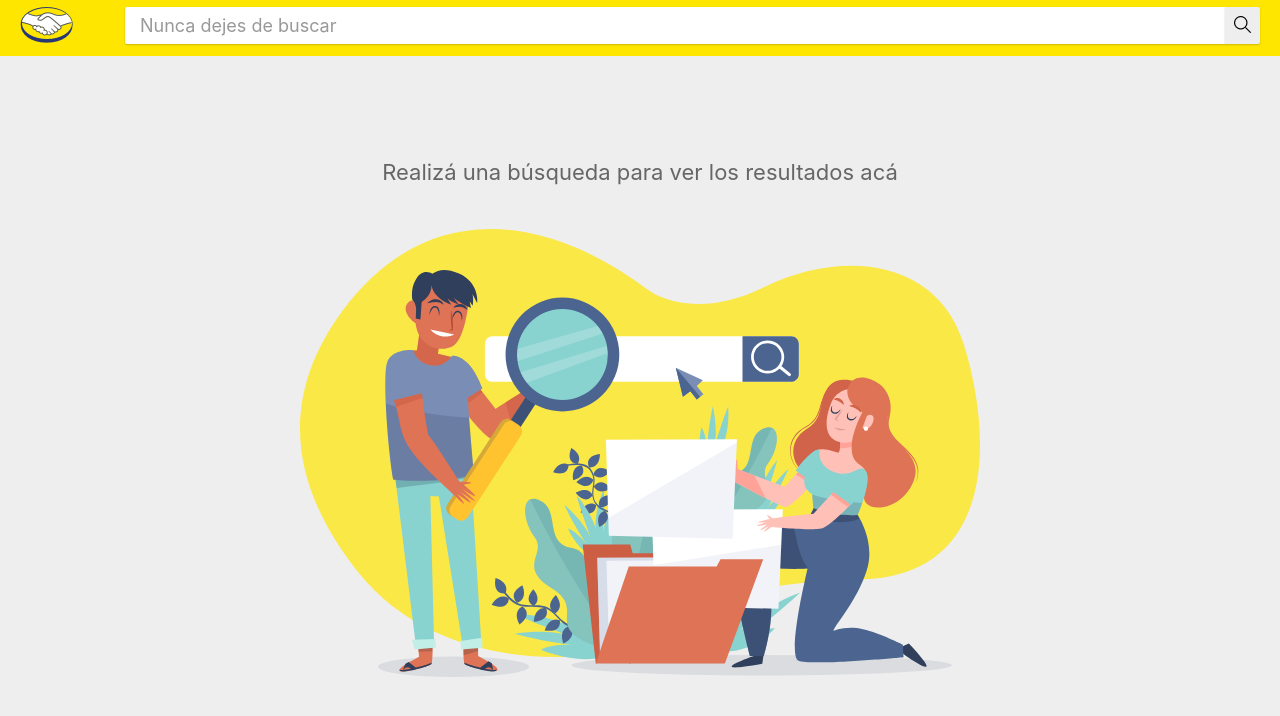
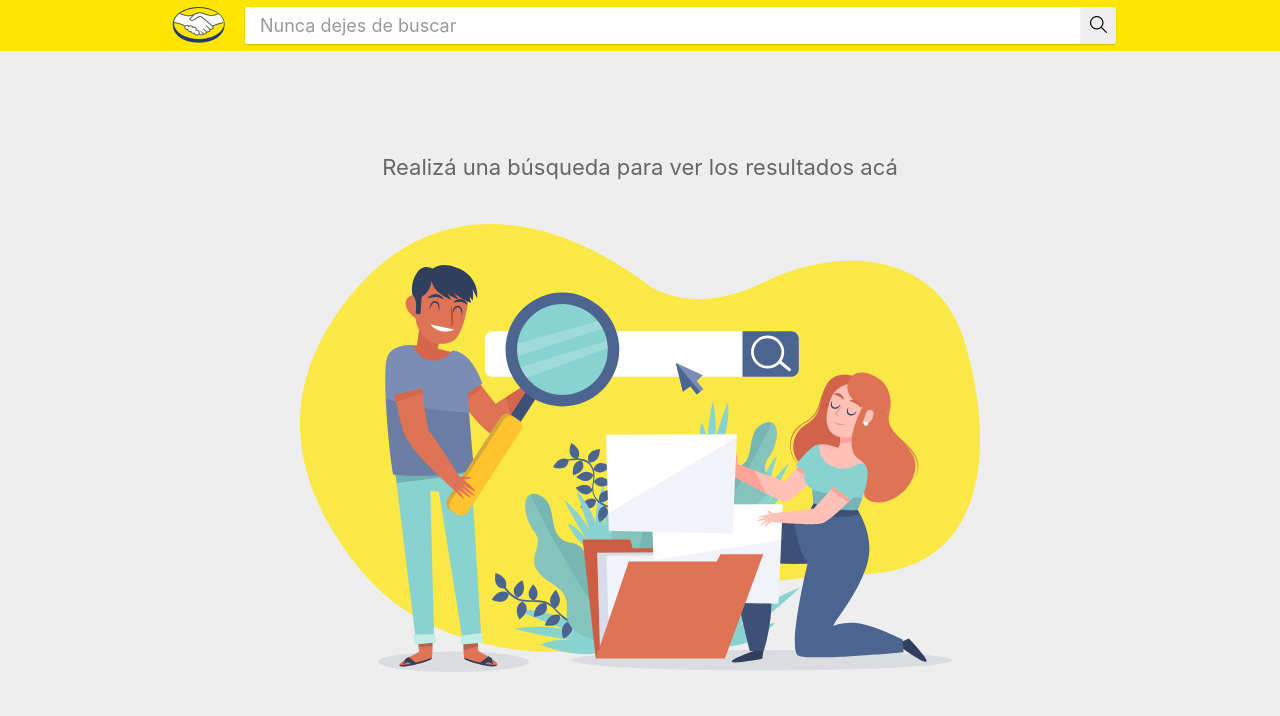
Before and after one commit to nescheytt/challenge, a React (Create React App) app in the folder client/: page / in a window 1280 px wide. Shown: the top 716 px of the page. Built offline with nearby package versions, Linux system fonts and the light colour scheme.

Commit message:
Finalize details - grid + breadcrumb - header - card - pages

```diff
--- a/client/src/assets/scss/theme.scss
+++ b/client/src/assets/scss/theme.scss
@@ -6,8 +6,8 @@ $screen-xl: 1200px;
 $screen-xxl: 1440px;
 $screen-xxxl: 1920px;
 
-$max-width: 1280px;
-$max-width-limit: 1440px;
+$max-width: $screen-lg;
+$max-width-limit: $screen-xxl;
 $padding-top-body-mobile: 56px;
 $padding-top-body-desktop: 56px;
 $margin-container-mobile: 20px;
--- a/client/src/components/breadcrumb/index.tsx
+++ b/client/src/components/breadcrumb/index.tsx
@@ -12,7 +12,7 @@ interface BreadcrumbProps {
 const Breadcrumb = ({ categories }: BreadcrumbProps) => {
 
   if (categories?.length.toString() === '0') {
-    return <div className="breadcrumb-container">No se encontraron filtros</div>
+    return <div className="breadcrumb-container" />
   }
 
   return (
--- a/client/src/components/card/styles.scss
+++ b/client/src/components/card/styles.scss
@@ -1,12 +1,19 @@
 @import '../../assets/scss/theme.scss';
 
 .card {
-  display: flex;
+  color: #666;
   padding-bottom: 16px;
   margin-bottom: 16px;
+  display: flex;
+  flex-direction: column;
+  align-items: center;
   border-bottom: 1px solid #eee;
   text-decoration: none;
-  color: #666;
+
+  @media (min-width: $screen-md) {
+    flex-direction: row;
+    align-items: flex-start;
+  }
 
   &:last-child {
     border-bottom: none;
@@ -22,10 +29,15 @@
     width: 100%;
 
     .first-data-container {
-      margin: 16px 0px 32px;
+      margin: 16px 0px;
       display: grid;
       grid-template-areas: "price" "location";
-      align-items: end;
+      align-items: center;
+
+      @media (min-width: $screen-md) {
+        margin: 16px 0px 32px;
+        align-items: flex-end;
+      }
 
       .price {
         color: #333;
--- a/client/src/components/header/index.tsx
+++ b/client/src/components/header/index.tsx
@@ -14,7 +14,7 @@ const Header = () => {
       <div className="container">
         <div className="row">
           <div className="col-xs-2 col-md-1">
-            <Link to="/">
+            <Link to="/" className="to-home">
               <img src={LogoMeli} alt="logo-meli" width="auto" height="auto" />
             </Link>
           </div>
--- a/client/src/components/header/styles.scss
+++ b/client/src/components/header/styles.scss
@@ -1,4 +1,10 @@
 .header {
   background-color: #FFe600;
   padding: 7px 0px;
+
+  .to-home {
+    display: flex;
+    align-items: center;
+    justify-content: flex-end;
+  }
 }
--- a/client/src/pages/product-detail/index.tsx
+++ b/client/src/pages/product-detail/index.tsx
@@ -46,11 +46,11 @@ const ProductDetail = () => {
 
             <div className="page-product-detail">
               <div className="row">
-                <div className="col-8">
+                <div className="col-md-8">
                   <img src={item?.picture} alt="product" width="100%" />
                 </div>
 
-                <div className="col-4">
+                <div className="col-md-4">
                   <div className="detail">
                     <span className="quantity-sold">
                       {item?.condition && 'Nuevo'}  - {item?.soldQuantity} vendidos
@@ -66,7 +66,7 @@ const ProductDetail = () => {
 
               {item?.description && (
                 <div className="row">
-                  <div className="col-8">
+                  <div className="col-md-8">
                     <div className="description">
                       <h2 className="title">Descripción del producto</h2>
                       <p className="content">{item?.description}</p>
```
